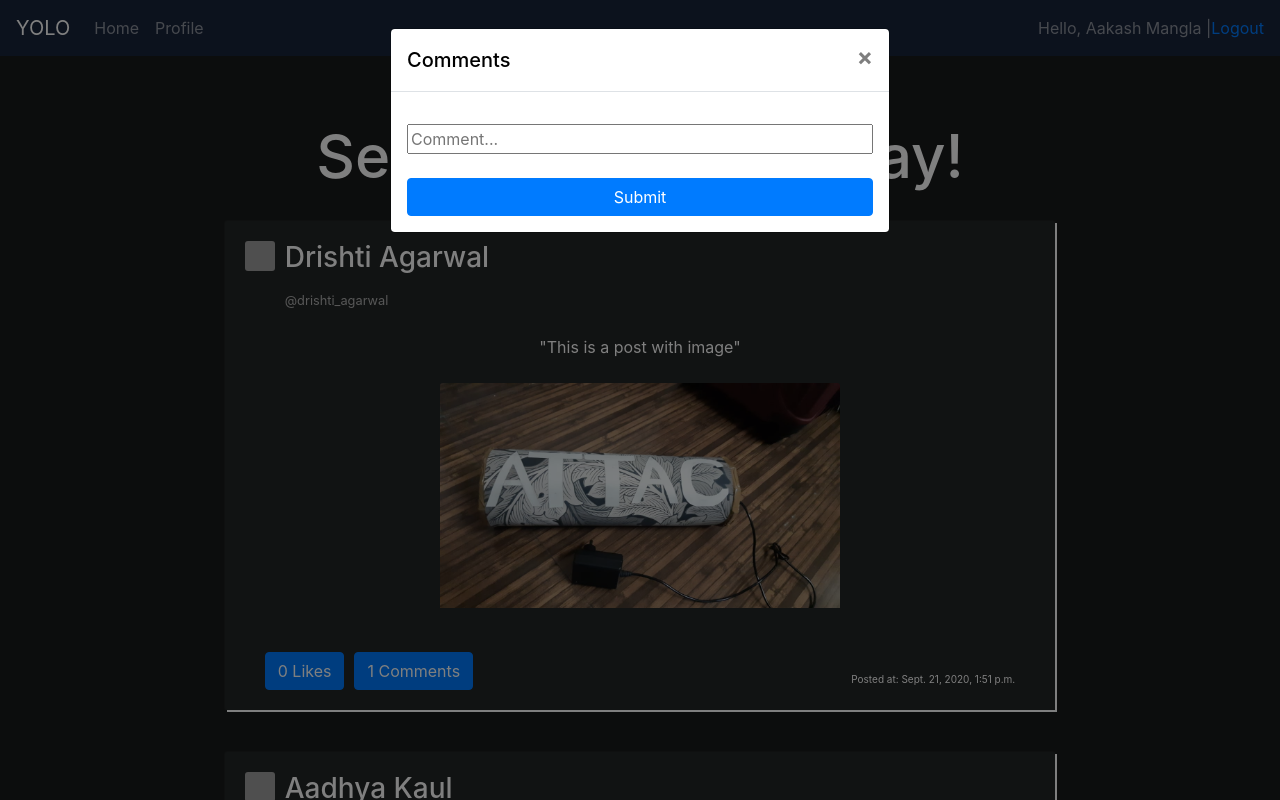
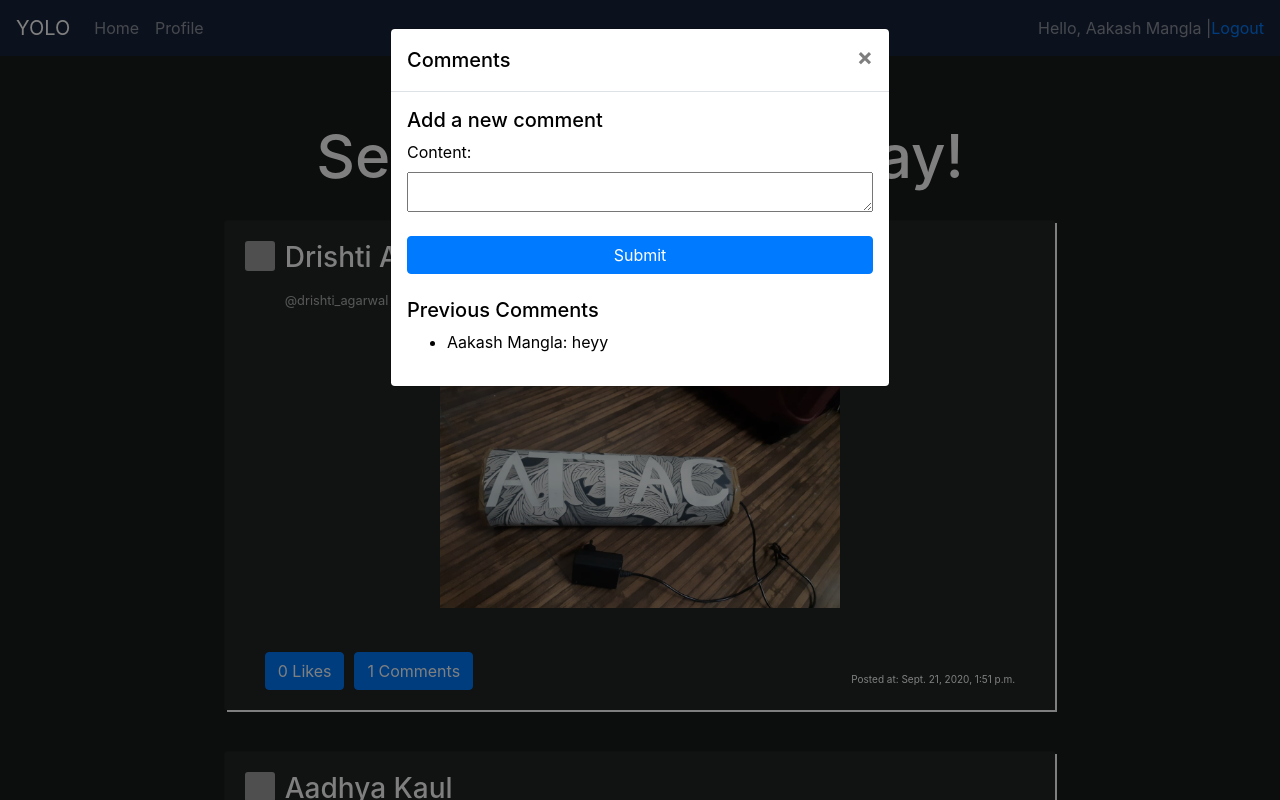
Before and after one commit to Aakashmangla2000/YOLO_SocialMediaSite, a Django app: page / in a window 1280 px wide, after a click that opens the changed part. Run offline with Django 3.2, Linux system fonts and the light colour scheme; a user stored in the database is signed in; data comes from the database, SQL or seed files in the repository; both versions use the stored data as it was after the commit; some libraries are stand-ins or nearby versions; grey boxes are pictures that could not be loaded.

Commit message:
Made comments working

```diff
--- a/social/admin.py
+++ b/social/admin.py
@@ -6,5 +6,6 @@ from social import models
 admin.site.register([
     models.Post,
     models.Friends,
-    models.Like
+    models.Like,
+    models.Comment
 ])
--- a/social/urls.py
+++ b/social/urls.py
@@ -7,5 +7,6 @@ urlpatterns = [
     path('post/', views.Post.as_view()),
     path('post/<int:pk>/like', views.PostLike),
     path('profile/', views.profile, name = 'profile'),
+    path('post/<int:pk>/comment', views.PostComment.as_view()),
     path('', views.Wall.as_view()),
 ]
--- a/social/views.py
+++ b/social/views.py
@@ -20,6 +20,11 @@ class Wall(LoginRequiredMixin, ListView):
 
         return models.Post.objects.filter(user__in = friendIds).order_by('-created_at')
 
+    def get_context_data(self, *args, **kwargs):
+        data = super().get_context_data(*args, **kwargs)
+        data['comment_form'] = forms.PostComment
+        return data
+
 class Home(LoginRequiredMixin, ListView):
     context_object_name = 'posts'
     template_name =  'social/home.html'
@@ -31,6 +36,7 @@ class Home(LoginRequiredMixin, ListView):
     def get_context_data(self, *args, **kwargs):
         data = super().get_context_data(*args, **kwargs)
         data['post_form'] = forms.PostForm
+        data['comment_form'] = forms.PostComment
         return data
 
 class Post(View):
@@ -57,18 +63,36 @@ class PostLike(View):
 
 class PostComment(View):
     model = models.Post
-    form = forms.PostComment
+    def post(self, request, pk):
+        form = forms.PostComment(request.POST, request.FILES)
+        if form.is_valid():
+            comment = form.save(commit=False)
+            comment.user = request.user
+            print(pk,request.user,self.post)
+            post = self.model.objects.get(pk = pk)
+            comment.post = post
+            comment.save()
 
-    def post(self, request, pk):
-        post = self.model.objects.get(pk = pk)
-        form = self.form(request.POST)
+        return redirect('/home/')
 
-        if form.is_valid():
-            comment = form.save(commit = False)
-            comment.post = post
-            comment.user = request.user
-            comment.save()
-            return HttpResponse(code = 204)
 
-        print(form.errors)
-        return HttpResponse('Error')
+
+# class PostComment(View):
+#     model = models.Post
+#     form = forms.PostComment
+
+#     def post(self, request, pk):
+#         post = self.model.objects.get(pk = pk)
+#         form = self.form(request.POST, request.FILES)
+
+#         if form.is_valid():
+#             comment = form.save(commit = False)
+#             comment.post = post
+#             comment.user = request.user
+#             comment.save()
+#             # return HttpResponse(code = 204)
+#             return redirect('/home/')
+
+#         print(form.errors)
+#         # return HttpResponse('Error')
+#         return render(request, 'home.html', {'comment_form': form})
--- a/templates/social/components/post.html
+++ b/templates/social/components/post.html
@@ -1,3 +1,9 @@
+<style>
+  textarea{
+    height: 40px;
+  }
+</style>
+
 <div class="card text-white  w-75 text-center" style="margin: 20px; background-color: #232626;">
 
     <div class="card-body" style="  box-shadow: 2px 2px; box-shadow: rgba(255, 255, 255, 0.596);">
@@ -40,19 +46,29 @@
           </button>
         </div>
         <div class="modal-body">
-          <ul>
-              {% for comment in post.comment_set.all %}
-              <li>{{ comment.user.first_name }}: {{ comment.content }}</li>
-              {% endfor %}
-          </ul>
-          <form action="" onsubmit="commentPost({{post.id}}, document.getElementById('comment{{post.id}}').value)">
+
+          <!-- <form action="" onsubmit="commentPost({{post.id}}, document.getElementById('comment{{post.id}}').value)"> -->
+          <form action="../post/{{post.id}}/comment" method="post" enctype="multipart/form-data" style="display: flex; flex-direction: column;">
             <div class="input-field" style="display: flex; flex-direction: column;">
               <!-- <label for="comment{{post.id}}">Comment</label> -->
-              <input type="text" placeholder="Comment..." id="comment{{post.id}}" class="validate">
-              <br>
+              <!-- <input type="text" placeholder="Comment..." id="comment{{post.id}}" class="validate">
+              <br> -->
+              <h5>Add a new comment</h5>
+                    {%csrf_token%}
+                    <!-- {{post_comment}} -->
+                    {{form}}
+                    {{comment_form}}
+                    <br>
               <button class="btn btn-primary" type="submit">Submit</button>
             </div>
           </form>
+          <br>
+          <h5>Previous Comments</h5>
+          <ul>
+            {% for comment in post.comments.all %}
+            <li>{{ comment.user.first_name }} {{ comment.user.last_name }}: {{ comment.content }}</li>
+            {% endfor %}
+        </ul>
         </div>
         <!-- <div class="modal-footer">
           <button type="button" class="btn btn-secondary" data-dismiss="modal">Close</button>
--- a/templates/social/home.html
+++ b/templates/social/home.html
@@ -7,7 +7,7 @@
     }
 </style>
 <br><br><br><br>
-<div class="container" style="display: flex; flex-direction: column; align-items: center; height: 100vh;">
+<div class="container" style="display: flex; flex-direction: column; align-items: center; height: 100%;">
    <br>
     <h1 style="font-size: 60px;">Your Posts</h1>
 <br>
--- a/templates/social/wall.html
+++ b/templates/social/wall.html
@@ -2,7 +2,7 @@
 
 {% block content %}
 <br><br><br><br>
-<div class="container text-center" style="display: flex; flex-direction: column; align-items: center;">
+<div class="container" style="display: flex; flex-direction: column; align-items: center;">
     <br>
     <h1 style="font-size: 60px;">See what's new today!</h1>
     {% for post in posts %}
```
Also changed, not shown: db.sqlite3, media/WhatsApp_Image_2020-05-08_at_4.48.14_PM.jpeg (added).
